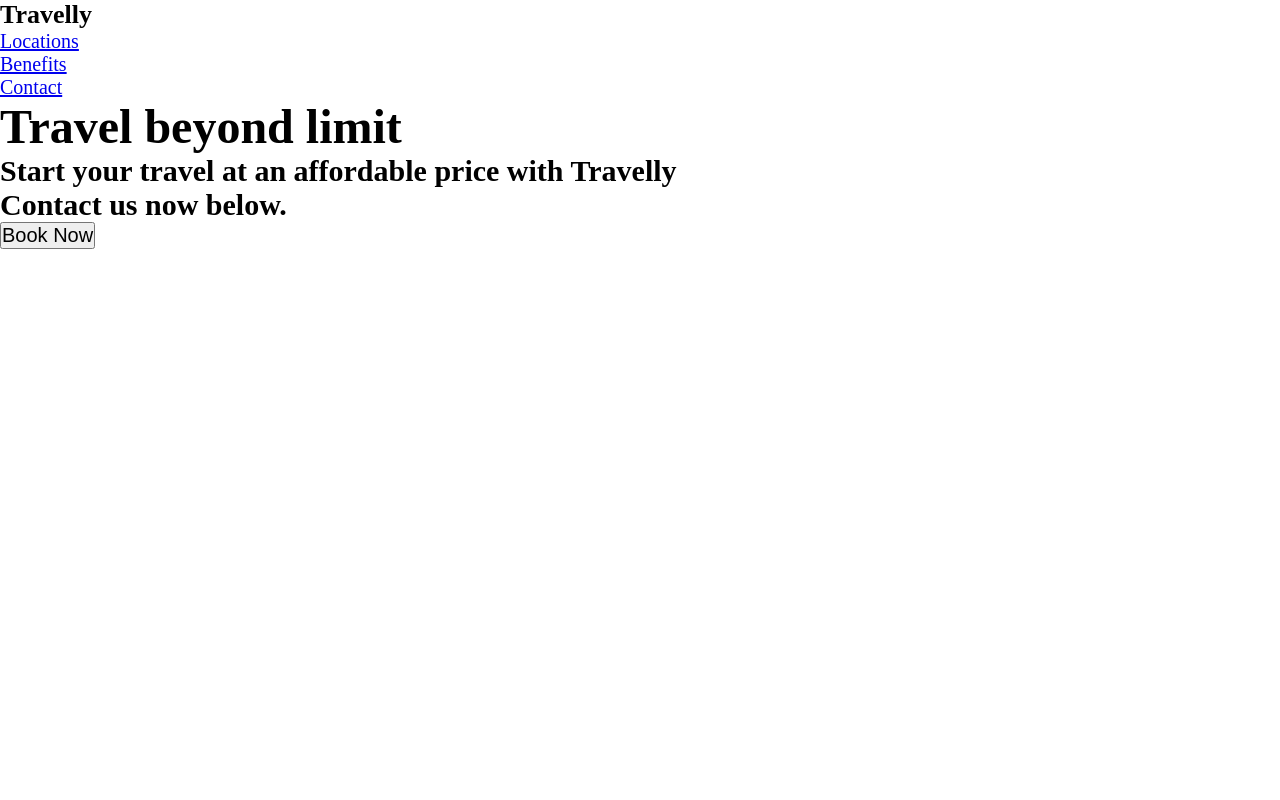
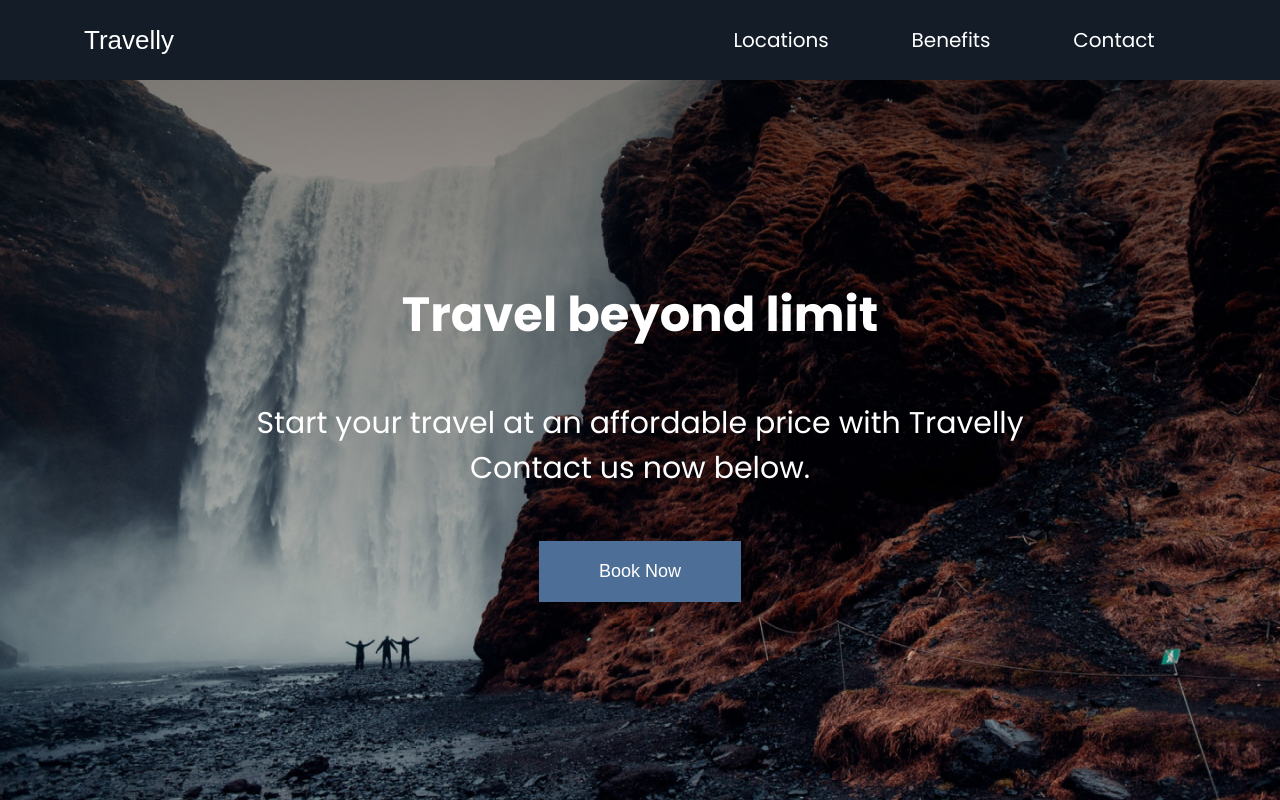
Before and after one commit to SamDTech/travell, a plain HTML site: page index.html in a window 1280 px wide. Drawn offline with Linux system fonts and the light colour scheme; a web font is replaced by a local one.

Commit message:
create the nav and hero section

```diff
--- a/index.html
+++ b/index.html
@@ -10,6 +10,12 @@
     />
     <meta name="robots" content="index,follow" />
     <link rel="shortcut icon" href="./icons/airplane.svg" type="image/x-icon" />
+    <link rel="preconnect" href="https://fonts.googleapis.com" />
+    <link rel="preconnect" href="https://fonts.gstatic.com" crossorigin />
+    <link
+      href="https://fonts.googleapis.com/css2?family=Pattaya&family=Poppins:wght@100;200;300;400;500;600;700;800;900&display=swap"
+      rel="stylesheet"
+    />
     <link rel="stylesheet" href="./style.css" />
     <title>Travelly | Travelling Agency</title>
   </head>
--- a/style.css
+++ b/style.css
@@ -1,29 +1,113 @@
 /* Global styles */
 
-*{
+* {
   margin: 0;
   padding: 0;
   box-sizing: border-box;
 }
 
-html{
+html {
   font-size: 62.5%;
 }
 
-h1{
+body {
+  font-family: "Poppins", sans-serif;
+}
+
+h1 {
   font-size: 2.6rem;
 }
-h2{
+h2 {
   font-size: 4.8rem;
 }
 h3 {
   font-size: 3rem;
+  font-weight: 400;
 }
-h4,h5{
+h4,
+h5 {
   font-size: 2.8rem;
 }
-li,button,p,label,input{
+li,
+button,
+p,
+label,
+input {
   font-size: 2rem;
 }
 
+button {
+  padding: 2rem 6rem;
+  background: #4c6e97;
+  border: none;
+  color: #fff;
+  font-size: 1.8rem;
+  cursor: pointer;
+}
+
+a {
+  text-decoration: none;
+  color: white;
+}
+
 /* Nav Section With Hero */
+.main-head {
+  background: #131c27;
+  color: white;
+}
+
+.main-head nav {
+  min-height: 10vh;
+  padding: 2rem;
+  display: flex;
+  align-items: center;
+  width: 90%;
+  margin: 0 auto;
+  flex-wrap: wrap;
+}
+
+nav ul {
+  display: flex;
+  list-style: none;
+  flex: 1 1 40rem;
+  justify-content: space-around;
+  align-items: center;
+}
+
+#logo {
+  flex: 2 1 40rem;
+  font-family: 'Pattaya', sans-serif;
+  font-weight: 400;
+}
+
+.hero {
+  background: linear-gradient(rgba(0, 0, 0, 0.5), transparent),
+    url("./img/landing-page.jpg");
+  background-size: cover;
+  background-position: center;
+  background-repeat: no-repeat;
+  min-height: 90vh;
+  color: white;
+  display: flex;
+  flex-direction: column;
+  align-items: center;
+  justify-content: center;
+  text-align: center;
+}
+
+.hero h3 {
+  padding: 5rem;
+}
+
+@media screen and (max-width: 932px) {
+  html{
+    font-size: 45%;
+  }
+  nav {
+    text-align: center;
+  }
+
+  #logo{
+    padding: 1rem;
+  }
+}
```
Lines whose indentation alone changed are shown as unchanged.
